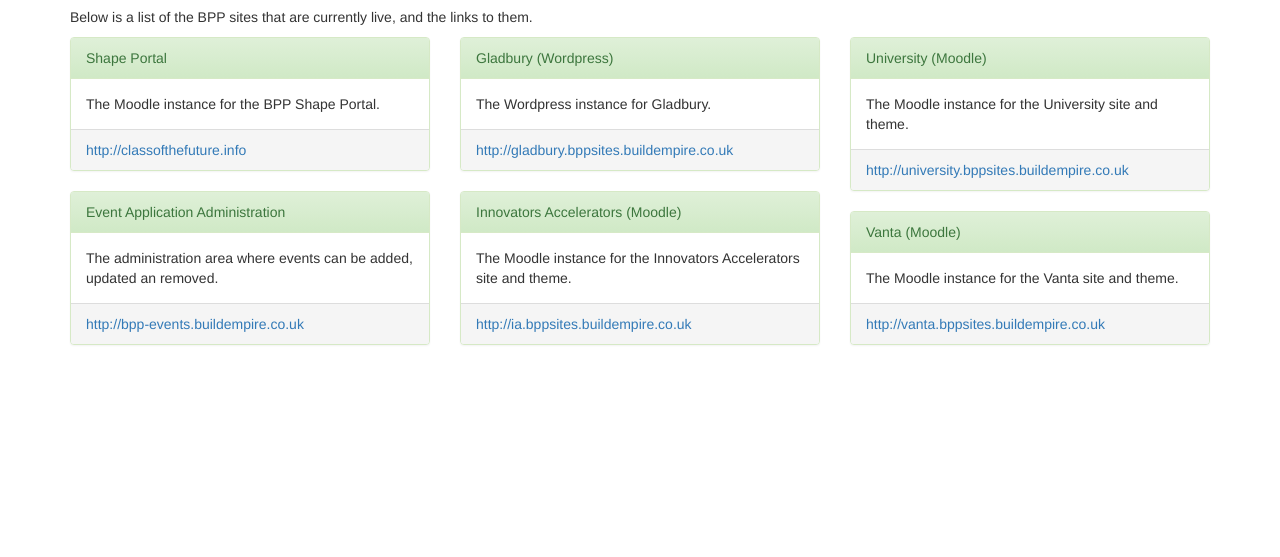
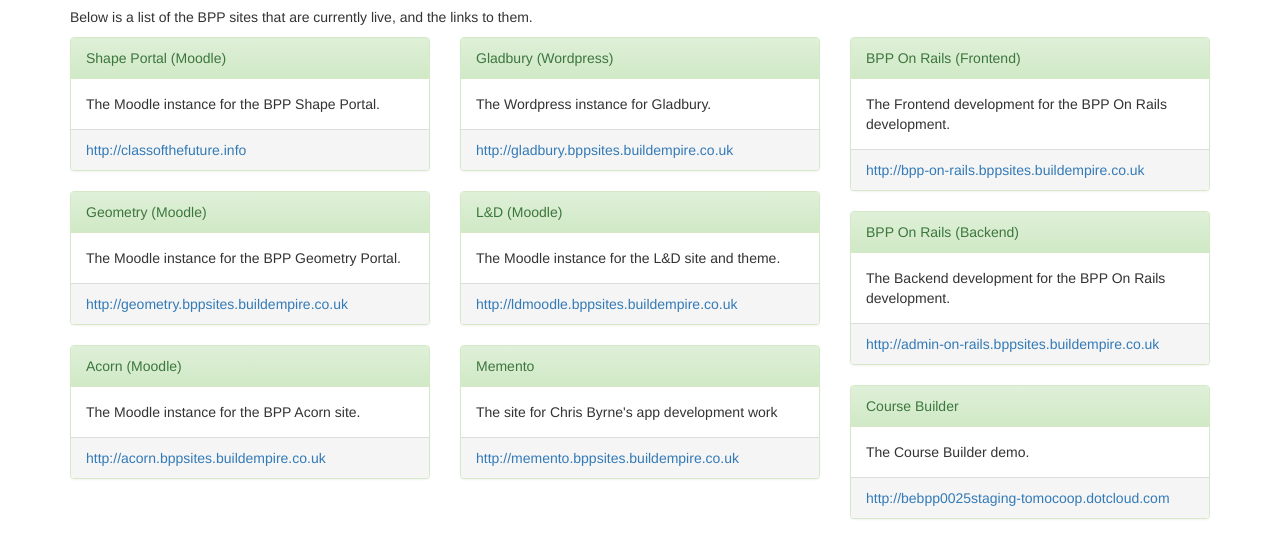
Before and after one commit to BuildEmpire/BEBPP0000_BPP_Sites, a plain HTML site: page public/index.html in a window 1280 px wide. Shown: the part 63-620 px from the top of the page. Drawn offline with nearby package versions, Linux system fonts and the light colour scheme.

Commit message:
Updated the site references.

```diff
--- a/public/index.html
+++ b/public/index.html
@@ -16,7 +16,7 @@
       <div class="row">
         <div class="col-md-4">
           <div class="panel panel-success">
-            <div class="panel-heading">Shape Portal</div>
+            <div class="panel-heading">Shape Portal (Moodle)</div>
             <div class="panel-body">
               The Moodle instance for the BPP Shape Portal.
             </div>
@@ -25,12 +25,21 @@
             </div>
           </div>
           <div class="panel panel-success">
-            <div class="panel-heading">Event Application Administration</div>
+            <div class="panel-heading">Geometry (Moodle)</div>
             <div class="panel-body">
-              The administration area where events can be added, updated an removed.
+              The Moodle instance for the BPP Geometry Portal.
             </div>
             <div class="panel-footer">
-              <a href="http://bpp-events.buildempire.co.uk" target="_blank">http://bpp-events.buildempire.co.uk</a>
+              <a href="http://geometry.bppsites.buildempire.co.uk" target="_blank">http://geometry.bppsites.buildempire.co.uk</a>
+            </div>
+          </div>
+          <div class="panel panel-success">
+            <div class="panel-heading">Acorn (Moodle)</div>
+            <div class="panel-body">
+              The Moodle instance for the BPP Acorn site.
+            </div>
+            <div class="panel-footer">
+              <a href="http://acorn.bppsites.buildempire.co.uk" target="_blank">http://acorn.bppsites.buildempire.co.uk</a>
             </div>
           </div>
         </div>
@@ -45,32 +54,50 @@
             </div>
           </div>
           <div class="panel panel-success">
-            <div class="panel-heading">Innovators Accelerators (Moodle)</div>
+            <div class="panel-heading">L&D (Moodle)</div>
             <div class="panel-body">
-              The Moodle instance for the Innovators Accelerators site and theme.
+              The Moodle instance for the L&D site and theme.
             </div>
             <div class="panel-footer">
-              <a href="http://ia.bppsites.buildempire.co.uk" target="_blank">http://ia.bppsites.buildempire.co.uk</a>
+              <a href="http://ldmoodle.bppsites.buildempire.co.uk" target="_blank">http://ldmoodle.bppsites.buildempire.co.uk</a>
+            </div>
+          </div>
+          <div class="panel panel-success">
+            <div class="panel-heading">Memento</div>
+            <div class="panel-body">
+              The site for Chris Byrne's app development work
+            </div>
+            <div class="panel-footer">
+              <a href="http://memento.bppsites.buildempire.co.uk" target="_blank">http://memento.bppsites.buildempire.co.uk</a>
             </div>
           </div>
         </div>
         <div class="col-md-4">
           <div class="panel panel-success">
-            <div class="panel-heading">University (Moodle)</div>
+            <div class="panel-heading">BPP On Rails (Frontend)</div>
             <div class="panel-body">
-              The Moodle instance for the University site and theme.
+              The Frontend development for the BPP On Rails development.
             </div>
             <div class="panel-footer">
-              <a href="http://university.bppsites.buildempire.co.uk" target="_blank">http://university.bppsites.buildempire.co.uk</a>
+              <a href="http://bpp-on-rails.bppsites.buildempire.co.uk" target="_blank">http://bpp-on-rails.bppsites.buildempire.co.uk</a>
             </div>
           </div>
           <div class="panel panel-success">
-            <div class="panel-heading">Vanta (Moodle)</div>
+            <div class="panel-heading">BPP On Rails (Backend)</div>
             <div class="panel-body">
-              The Moodle instance for the Vanta site and theme.
+              The Backend development for the BPP On Rails development.
             </div>
             <div class="panel-footer">
-              <a href="http://vanta.bppsites.buildempire.co.uk" target="_blank">http://vanta.bppsites.buildempire.co.uk</a>
+              <a href="http://admin-on-rails.bppsites.buildempire.co.uk" target="_blank">http://admin-on-rails.bppsites.buildempire.co.uk</a>
+            </div>
+          </div>
+          <div class="panel panel-success">
+            <div class="panel-heading">Course Builder</div>
+            <div class="panel-body">
+              The Course Builder demo.
+            </div>
+            <div class="panel-footer">
+              <a href="http://bebpp0025staging-tomocoop.dotcloud.com" target="_blank">http://bebpp0025staging-tomocoop.dotcloud.com</a>
             </div>
           </div>
         </div>
```
